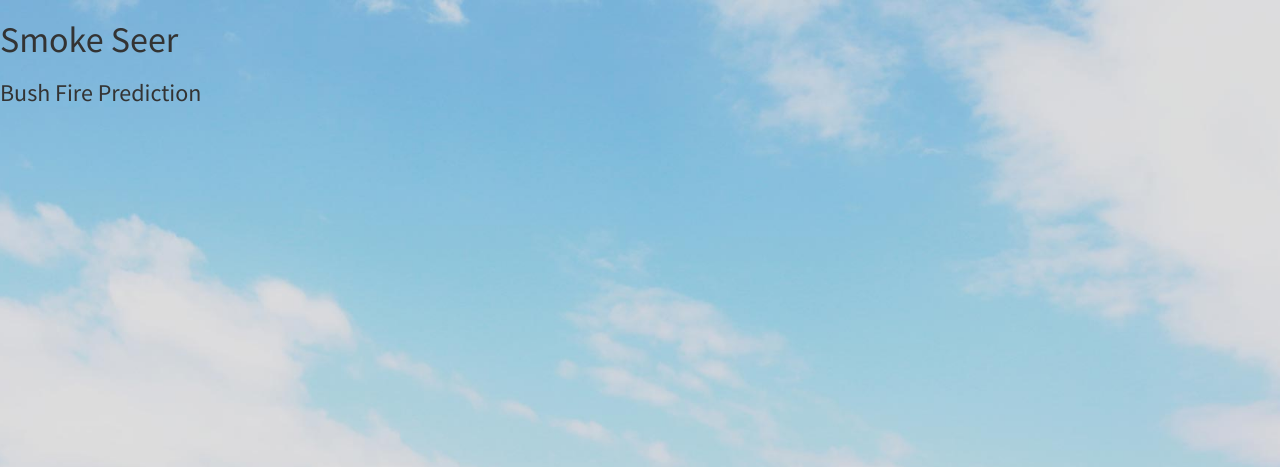
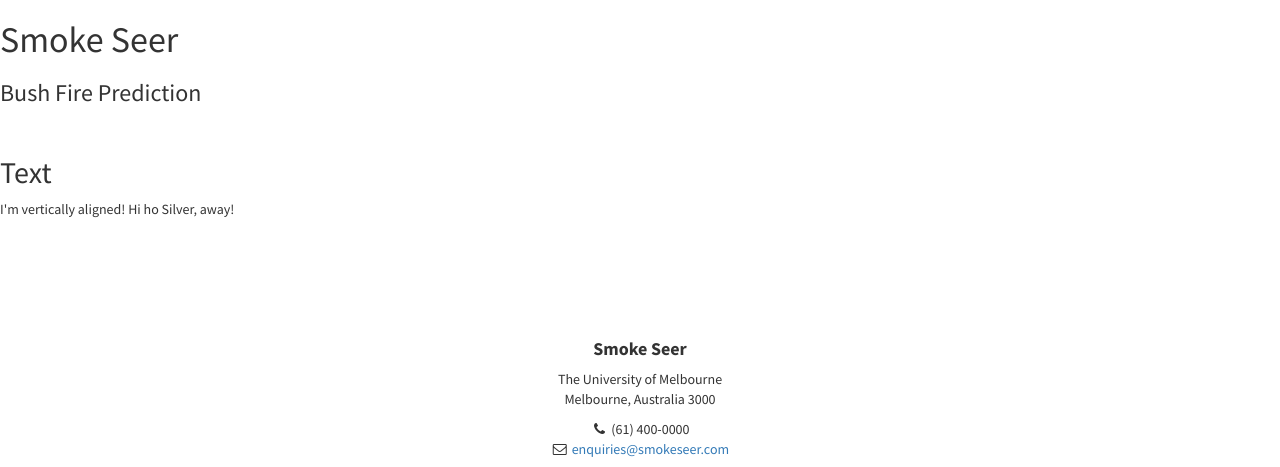
Before and after one commit to KerryHalupka/KerryHalupka.github.io, a website: page index.html in a window 1280 px wide. Shown: the top 467 px of the page. Drawn offline with nearby package versions, Linux system fonts and the light colour scheme; some packages are replaced by stand-ins of ours.

Commit message:
Update index.html

```diff
--- a/index.html
+++ b/index.html
@@ -9,7 +9,7 @@
     <meta name="description" content="">
     <meta name="author" content="">
 
-    <title>Smoke Seer</title>
+    <title>SmokeSeer</title>
 
     <!-- Bootstrap Core CSS -->
     <link href="css/bootstrap.min.css" rel="stylesheet">
@@ -35,15 +35,21 @@
 
 
     <!-- Header -->
-    <header id="top" class="header">
+<!--    <header id="top" class="header">
     <!--    <div class="text-vertical-center"> -->
             <h1>Smoke Seer</h1>
             <h3>Bush Fire Prediction</h3>
             <br>
       <!--      <a href="#map" class="btn btn-dark btn-lg">Continue</a>  -->
     <!--     </div>  -->
-    </header>
+<!--    </header> -->
 
+<section class="text">
+  <h2>Text</h2>
+  <p>I'm vertically aligned! Hi ho Silver, away!</p>
+</section>
+
+<!--
                 <div class="form-horizontal">
                     <div class="form-group">
                         <label class="col-sm-1 control-label">Location:</label>
```
